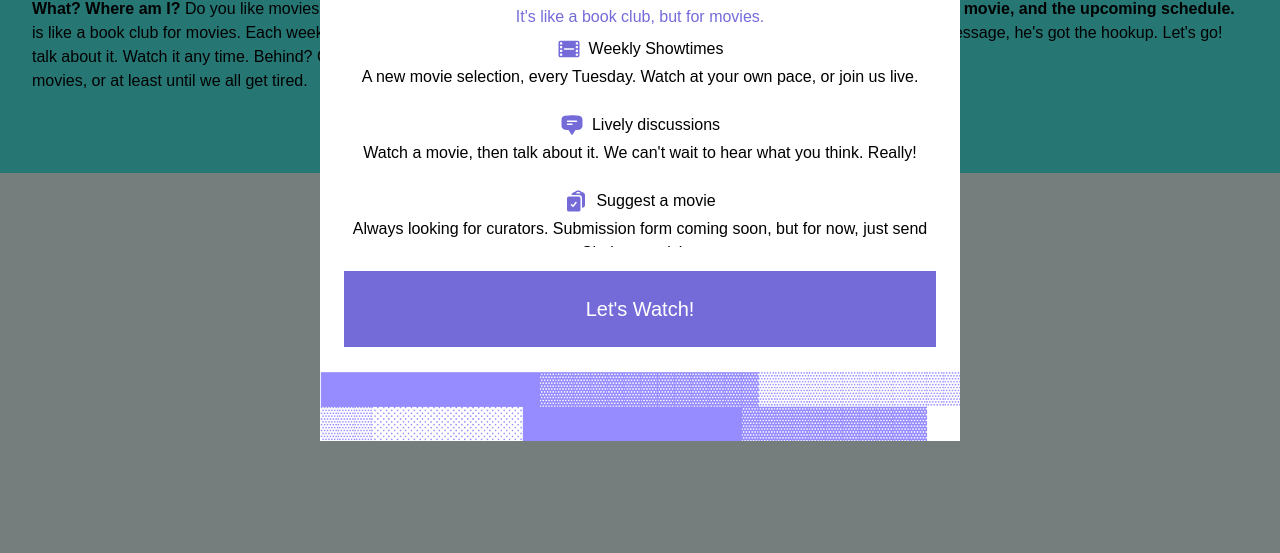
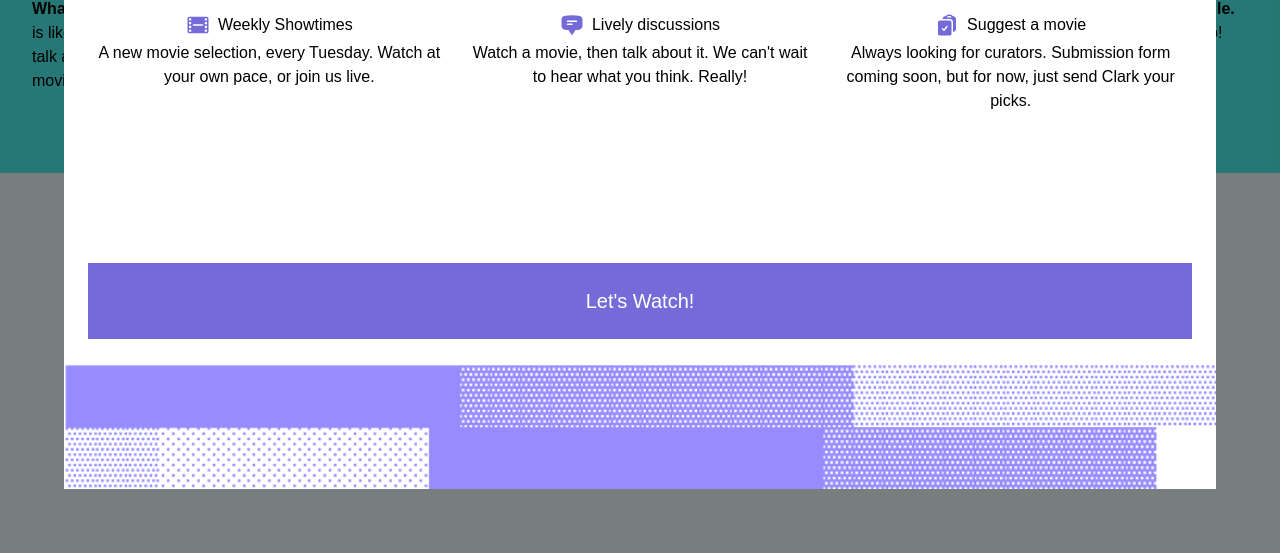
Before and after one commit to clarklab/tv-episode-club, a plain HTML site: page index.html in a window 1280 px wide. Shown: the part 247-800 px from the top of the page. Drawn offline with nearby package versions, Linux system fonts and the light colour scheme; no server answers; a web font is replaced by a local one.

Commit message:
responsive

```diff
--- a/index.html
+++ b/index.html
@@ -61,7 +61,7 @@
   </div>
 </header>
 
-<div class="welcome fixed top-0 left-0 right-0 bottom-0 z-10 md:left-1/4 md:right-1/4 md:top-[7rem] md:bottom-[7rem]">
+<div class="welcome fixed top-0 left-0 right-0 bottom-0 z-10 md:left-[4rem] md:right-[4rem] md:top-[4rem] md:bottom-[4rem]">
 
   <div class="relative bg-white flex-col items-center gap-6 p-8 overflow-y-scroll h-full pb-48 z-10">
 
@@ -73,8 +73,8 @@
   <p class="text-center text-[#746BD9] mb-2">It's like a book club, but for movies.</p>
   </div>
 
-  <div class="steps">
-    <div class="step mb-6 flex flex-col items-center gap-1">
+  <div class="steps flex flex-col items-center md:flex-row md:gap-6 md:items-start md:mt-6">
+    <div class="step mb-6 flex flex-col items-center gap-1 md:w-1/3">
       <div class="step-number flex items-center gap-2">
         <svg xmlns="http://www.w3.org/2000/svg" viewBox="0 0 24 24" fill="#746BD9" class="size-6">
         <path fill-rule="evenodd" d="M1.5 5.625c0-1.036.84-1.875 1.875-1.875h17.25c1.035 0 1.875.84 1.875 1.875v12.75c0 1.035-.84 1.875-1.875 1.875H3.375A1.875 1.875 0 0 1 1.5 18.375V5.625Zm1.5 0v1.5c0 .207.168.375.375.375h1.5a.375.375 0 0 0 .375-.375v-1.5a.375.375 0 0 0-.375-.375h-1.5A.375.375 0 0 0 3 5.625Zm16.125-.375a.375.375 0 0 0-.375.375v1.5c0 .207.168.375.375.375h1.5A.375.375 0 0 0 21 7.125v-1.5a.375.375 0 0 0-.375-.375h-1.5ZM21 9.375A.375.375 0 0 0 20.625 9h-1.5a.375.375 0 0 0-.375.375v1.5c0 .207.168.375.375.375h1.5a.375.375 0 0 0 .375-.375v-1.5Zm0 3.75a.375.375 0 0 0-.375-.375h-1.5a.375.375 0 0 0-.375.375v1.5c0 .207.168.375.375.375h1.5a.375.375 0 0 0 .375-.375v-1.5Zm0 3.75a.375.375 0 0 0-.375-.375h-1.5a.375.375 0 0 0-.375.375v1.5c0 .207.168.375.375.375h1.5a.375.375 0 0 0 .375-.375v-1.5ZM4.875 18.75a.375.375 0 0 0 .375-.375v-1.5a.375.375 0 0 0-.375-.375h-1.5a.375.375 0 0 0-.375.375v1.5c0 .207.168.375.375.375h1.5ZM3.375 15h1.5a.375.375 0 0 0 .375-.375v-1.5a.375.375 0 0 0-.375-.375h-1.5a.375.375 0 0 0-.375.375v1.5c0 .207.168.375.375.375Zm0-3.75h1.5a.375.375 0 0 0 .375-.375v-1.5A.375.375 0 0 0 4.875 9h-1.5A.375.375 0 0 0 3 9.375v1.5c0 .207.168.375.375.375Zm4.125 0a.75.75 0 0 0 0 1.5h9a.75.75 0 0 0 0-1.5h-9Z" clip-rule="evenodd" />
@@ -86,7 +86,7 @@
       </div>
     </div>
 
-    <div class="step mb-6 flex flex-col items-center gap-1">
+    <div class="step mb-6 flex flex-col items-center gap-1 md:w-1/3">
       <div class="step-number flex items-center gap-2">
         <svg xmlns="http://www.w3.org/2000/svg" viewBox="0 0 24 24" fill="#746BD9" class="size-6">
           <path fill-rule="evenodd" d="M4.848 2.771A49.144 49.144 0 0 1 12 2.25c2.43 0 4.817.178 7.152.52 1.978.292 3.348 2.024 3.348 3.97v6.02c0 1.946-1.37 3.678-3.348 3.97a48.901 48.901 0 0 1-3.476.383.39.39 0 0 0-.297.17l-2.755 4.133a.75.75 0 0 1-1.248 0l-2.755-4.133a.39.39 0 0 0-.297-.17 48.9 48.9 0 0 1-3.476-.384c-1.978-.29-3.348-2.024-3.348-3.97V6.741c0-1.946 1.37-3.68 3.348-3.97ZM6.75 8.25a.75.75 0 0 1 .75-.75h9a.75.75 0 0 1 0 1.5h-9a.75.75 0 0 1-.75-.75Zm.75 2.25a.75.75 0 0 0 0 1.5H12a.75.75 0 0 0 0-1.5H7.5Z" clip-rule="evenodd" />
@@ -99,7 +99,7 @@
       </div>
     </div>
 
-    <div class="step mb-4 flex flex-col items-center gap-1">
+    <div class="step mb-4 flex flex-col items-center gap-1 md:w-1/3">
       <div class="step-number flex items-center gap-2">
         <svg xmlns="http://www.w3.org/2000/svg" viewBox="0 0 24 24" fill="#746BD9" class="size-6">
           <path fill-rule="evenodd" d="M7.502 6h7.128A3.375 3.375 0 0 1 18 9.375v9.375a3 3 0 0 0 3-3V6.108c0-1.505-1.125-2.811-2.664-2.94a48.972 48.972 0 0 0-.673-.05A3 3 0 0 0 15 1.5h-1.5a3 3 0 0 0-2.663 1.618c-.225.015-.45.032-.673.05C8.662 3.295 7.554 4.542 7.502 6ZM13.5 3A1.5 1.5 0 0 0 12 4.5h4.5A1.5 1.5 0 0 0 15 3h-1.5Z" clip-rule="evenodd" />
```
